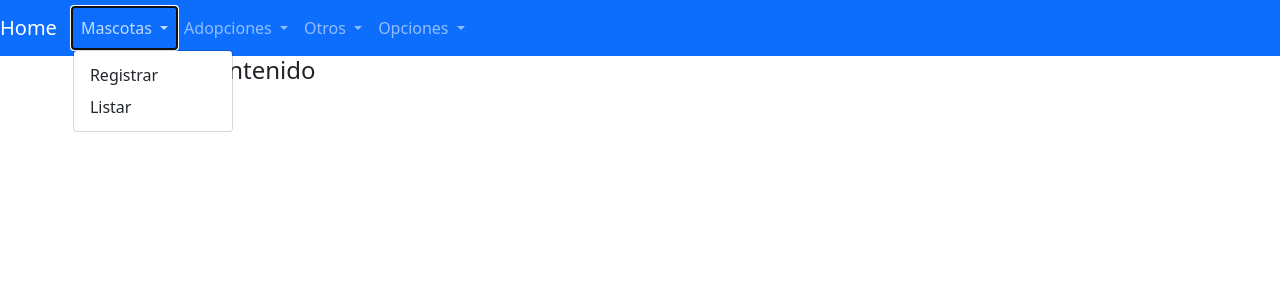
After one commit to Marcosg19/Proyecto_PagWebRefugio, a Django app: page / in a window 1280 px wide, after a click on "Mascotas". The commit adds this page. Shown: the top 300 px of the page. Run offline with Django 4.2, Linux system fonts and the light colour scheme; some libraries are stand-ins or nearby versions.

Commit message:
commit 3

```diff
--- a/Proyecto/Proyecto/settings.py
+++ b/Proyecto/Proyecto/settings.py
@@ -140,10 +140,10 @@ USE_TZ = True
 # Static files (CSS, JavaScript, Images)
 # https://docs.djangoproject.com/en/4.0/howto/static-files/
 
-STATIC_URL = '/static/'
+STATIC_URL = 'static/'
 
 MEDIA_URL = '/media/'
-#MEDIA_ROOT = BASE_DIR.child('media')
+MEDIA_ROOT = os.path.join(BASE_DIR, 'media')
 
 # Default primary key field type
 # https://docs.djangoproject.com/en/4.0/ref/settings/#default-auto-field
--- a/Proyecto/Proyecto/urls.py
+++ b/Proyecto/Proyecto/urls.py
@@ -21,6 +21,7 @@ from django.urls import include, path, re_path
 
 urlpatterns = [
     re_path(r'^admin/', admin.site.urls),
+    path('', LoginView.as_view(template_name= 'base.html'),name= 'home'),
     re_path(r'^mascota/', include('apps.mascota.urls', namespace='mascota')),
     re_path(r'^adopcion/', include('apps.adopcion.urls', namespace='adopcion')),
     re_path(r'^usuario/', include('apps.usuario.urls', namespace='usuario')),
--- a/Proyecto/apps/mascota/urls.py
+++ b/Proyecto/apps/mascota/urls.py
@@ -13,6 +13,9 @@ urlpatterns = [
     re_path(r'^editar/(?P<pk>\d+)/$', login_required(MascotaUpdate.as_view()), name='mascota_editar'),
     re_path(r'^eliminar/(?P<pk>\d+)/$', login_required(MascotaDelete.as_view()), name='mascota_eliminar'),
     re_path(r'^listado', listado, name="listado"),
+
+]
+
     #path('', login_required(index), name='index'),
     #path('nuevo/', login_required(mascota_view), name='mascota_crear'),
     #path('nuevo2/', login_required(MascotaCreate.as_view()), name='mascota_crear2'),
@@ -23,4 +26,3 @@ urlpatterns = [
     #path('eliminar/<id_mascota>/', login_required(mascota_delete), name='mascota_eliminar'),
     #path('eliminar2/<pk>/', login_required(MascotaDelete.as_view()), name='mascota_eliminar2'),
     #path('listado/', login_required(listado), name='listado'),
-]
--- /dev/null
+++ b/Proyecto/templates/base.html
@@ -0,0 +1,88 @@
+{% load static %}
+<!DOCTYPE html>
+<html lang="es">
+
+<head>
+    {% block extrastatic %} {% endblock %}
+    <link rel="stylesheet" href="{% static 'css/bootstrap.min.css' %}">
+    <meta charset="UTF-8">
+    <title>{% block title %} Document {% endblock %}</title>
+</head>
+
+<body>
+    {% block navbar %}
+    <nav class="navbar navbar-expand-lg navbar-dark bg-primary">
+        <a class="navbar-brand" href="{% url 'mascota:mascota_listar' %}">Home</a>
+        <button class="navbar-toggler" type="button" data-toggle="collapse" data-target="#navbarColor01" aria-controls="navbarColor01"
+            aria-expanded="false" aria-label="Toggle navigation">
+            <span class="navbar-toggler-icon"></span>
+        </button>
+
+        <div class="collapse navbar-collapse" id="navbarColor01">
+            <ul class="navbar-nav mr-auto">
+
+                <li class="nav-item dropdown">
+                    <a class="nav-link dropdown-toggle" data-toggle="dropdown" href="#" role="button" id="dropdownMenuLink" data-bs-toggle="dropdown" aria-expanded="false">Mascotas
+                        <span class="caret"></span>
+                    </a>
+                    <div class="dropdown-menu" aria-labelledby="themes">
+                        <a class="dropdown-item" href="{% url 'mascota:mascota_crear' %}">Registrar</a>
+                        <a class="dropdown-item" href="{% url 'mascota:mascota_listar' %}">Listar</a>
+                    </div>
+                </li>
+
+
+                <li class="nav-item dropdown">
+                    <a class="nav-link dropdown-toggle" data-toggle="dropdown" href="#" role="button" id="dropdownMenuLink" data-bs-toggle="dropdown" aria-expanded="false">Adopciones
+                        <span class="caret"></span>
+                    </a>
+                    <div class="dropdown-menu" aria-labelledby="download">
+                        <a class="dropdown-item" href="{% url 'adopcion:solicitud_crear' %}">Solicitar</a>
+                        <a class="dropdown-item" href="{% url 'adopcion:solicitud_listar' %}">Listar solicitudes</a>
+                    </div>
+                </li>
+
+
+                <li class="nav-item dropdown">
+                    <a class="nav-link dropdown-toggle" data-toggle="dropdown" href="#" role="button" id="dropdownMenuLink" data-bs-toggle="dropdown" aria-expanded="false">Otros
+                        <span class="caret"></span>
+                    </a>
+                    <div class="dropdown-menu" aria-labelledby="download">
+                        <a class="dropdown-item" href="{% url 'usuario:registrar' %}">Registrar usuario</a>
+                        <a class="dropdown-item" href="{% url 'usuario:api' %}" target="_blank">UserAPI</a>
+                        <a class="dropdown-item" href="{% url 'mascota:listado' %}" target="_blank">Listado de mascotas</a>
+                    </div>
+                </li>
+
+            </ul>
+            <ul class="nav navbar-nav ml-auto">
+                <li class="nav-item">
+                </li>
+                <li class="nav-item dropdown">
+                    <a class="nav-link dropdown-toggle" data-toggle="dropdown" href="#" id="download" role="button" id="dropdownMenuLink" data-bs-toggle="dropdown" aria-expanded="false">Opciones
+                        <span class="caret"></span>
+                    </a>
+                    <div class="dropdown-menu" aria-labelledby="download">
+                        <a class="dropdown-item" href="{% url 'logout' %}">Salir</a>
+                    </div>
+                </li>
+            </ul>
+        </div>
+    </nav>
+    {% endblock %}
+
+    <div class="container">
+        {% block content %}
+        <h4> Bloque de contenido </h4>
+        {% endblock %} {% block footer %} {% endblock%}
+    </div>
+
+    <script src="{% static 'js/jquery.min.js' %}"></script>
+    <script src="{% static 'js/popper.min.js' %}"></script>
+    <script src="{% static 'js/bootstrap.min.js' %}"></script>
+    <script src="{% static 'js/custom.js' %}"></script>
+
+    {% block extrajs %} {% endblock %}
+</body>
+
+</html>
--- a/Proyecto/templates/base/base.html
+++ b/Proyecto/templates/base/base.html
@@ -21,7 +21,7 @@
 		            	<nav class="navbar navbar-default">
 		                	<div class="container-fluid">
 		                  		<div class="navbar-header">
-		                    		<a class="navbar-brand" href="#">Home</a>
+		                    		<a class="navbar-brand" href="{% url 'mascota:mascota_listar' %}">Home</a>
 		                  		</div>
 		                  	<div class="collapse navbar-collapse" id="bs-example-navbar-collapse-1">
 		                    	<ul class="nav navbar-nav">
@@ -40,9 +40,6 @@
 			                        	</ul>
 			                        </li>
 		                    	</ul>
-		                    	<ul class="nav navbar-nav navbar-right">
-		                        	<li class="dropdown"><a href="http://codigofacilito.com" onclick="pageTracker._link(this.href); return false;">Código Facilito</a>
-		                        	</li>
 		                        	<li class="dropdown">
 		                        		<a href="#" class="dropdown-toggle" data-toggle="dropdown" role="button" aria-expanded="false">Opciones<span class="caret"></span></a>
 		                        		<ul class="dropdown-menu" role="menu">
```
Also changed, not shown: Proyecto/templates/mascota/mascota_list.html (+0 -43 lines).
